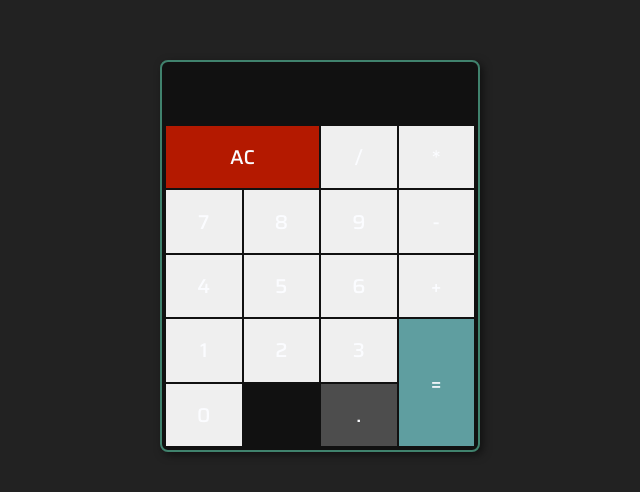
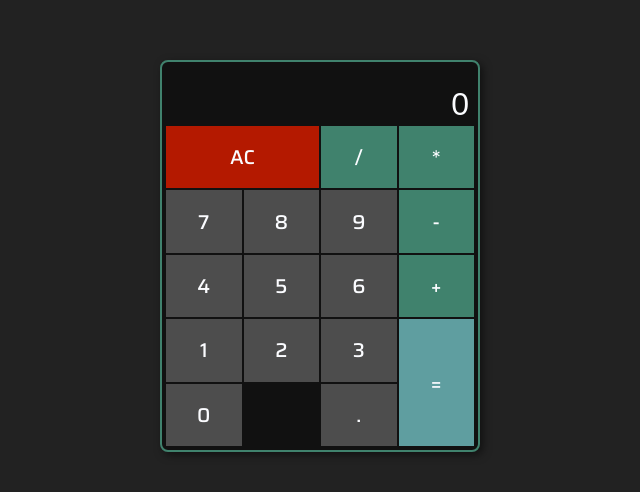
Before and after one commit to DuskoZ/freeCodeCamp, a React (Create React App) app in the folder Front End Development Libraries/build-a-javascript-calculator/: page / in a window 1280 px wide. Shown: the part 144-636 px from the top of the page, without its empty margins (320-960 px from the left). Built offline with nearby package versions, Linux system fonts and the light colour scheme; a web font is replaced by a local one.

Commit message:
updated components

```diff
--- a/Front End Development Libraries/build-a-javascript-calculator/src/App.js
+++ b/Front End Development Libraries/build-a-javascript-calculator/src/App.js
@@ -13,14 +13,54 @@ class Calculator extends React.Component {
             currentSign: "pos",
             lastClicked: "",
         };
+
+        // this.allClear = this.allClear.bind(this);
+        // this.limitWarning = this.limitWarning.bind(this);
+        // this.handleOperator = this.handleOperator.bind(this);
+        // this.handleNumber = this.handleNumber.bind(this);
+        // this.handleDecimal = this.handleDecimal.bind(this);
+        // this.evaluate = this.evaluate.bind(this);
+    }
+
+    allClear() {
+        this.setState({
+            currentValue: "0",
+            prevValue: "0",
+            formula: "",
+            currentSign: "pos",
+            lastClicked: "",
+            // evaluated: false
+        });
+    }
+
+    limitWarning() {
+        console.log("digit limit");
+    }
+    handleOperator() {
+        console.log("operator click");
+    }
+    handleNumber() {
+        console.log("number click");
+    }
+    handleDecimal() {
+        console.log("decimal dot click");
+    }
+    evaluate() {
+        console.log("equals click");
     }
 
     render() {
         return (
             <div className="calculator">
-                <Formula />
-                <Result />
-                <Buttons />
+                <Formula formula={this.state.formula} />
+                <Result result={this.state.currentValue} />
+                <Buttons
+                    allClear={this.allClear}
+                    handleNumber={this.handleNumber}
+                    handleDecimal={this.handleDecimal}
+                    handleOperator={this.handleOperator}
+                    evaluate={this.evaluate}
+                />
             </div>
         );
     }
--- a/Front End Development Libraries/build-a-javascript-calculator/src/components/Buttons.js
+++ b/Front End Development Libraries/build-a-javascript-calculator/src/components/Buttons.js
@@ -2,73 +2,145 @@ const Buttons = (props) => {
     return (
         <div className="btn-container">
             {/* Row 1 */}
-            <button id="clear">AC</button>
+            <button id="clear" onClick={props.allClear}>
+                AC
+            </button>
 
-            <button id="divide" value="/">
+            <button
+                id="divide"
+                value="/"
+                className="operation"
+                onClick={props.handleOperator}
+            >
                 /
             </button>
 
-            <button id="multiply" value="*">
+            <button
+                id="multiply"
+                value="*"
+                className="operation"
+                onClick={props.handleOperator}
+            >
                 *
             </button>
 
             {/* Row 2 */}
-            <button id="seven" value="7">
+            <button
+                id="seven"
+                value="7"
+                className="number"
+                onClick={props.handleNumber}
+            >
                 7
             </button>
 
-            <button id="eight" value="8">
+            <button
+                id="eight"
+                value="8"
+                className="number"
+                onClick={props.handleNumber}
+            >
                 8
             </button>
 
-            <button id="nine" value="9">
+            <button
+                id="nine"
+                value="9"
+                className="number"
+                onClick={props.handleNumber}
+            >
                 9
             </button>
 
-            <button id="subtract" value="-">
+            <button
+                id="subtract"
+                value="-"
+                className="operation"
+                onClick={props.handleOperator}
+            >
                 -
             </button>
 
             {/* Row 3 */}
-            <button id="four" value="4">
+            <button
+                id="four"
+                value="4"
+                className="number"
+                onClick={props.handleNumber}
+            >
                 4
             </button>
 
-            <button id="five" value="5">
+            <button
+                id="five"
+                value="5"
+                className="number"
+                onClick={props.handleNumber}
+            >
                 5
             </button>
 
-            <button id="six" value="6">
+            <button
+                id="six"
+                value="6"
+                className="number"
+                onClick={props.handleNumber}
+            >
                 6
             </button>
 
-            <button id="add" value="+">
+            <button
+                id="add"
+                value="+"
+                className="operation"
+                onClick={props.handleOperator}
+            >
                 +
             </button>
 
             {/* Row 4 */}
-            <button id="one" value="1">
+            <button
+                id="one"
+                value="1"
+                className="number"
+                onClick={props.handleNumber}
+            >
                 1
             </button>
 
-            <button id="two" value="2">
+            <button
+                id="two"
+                value="2"
+                className="number"
+                onClick={props.handleNumber}
+            >
                 2
             </button>
 
-            <button id="three" value="3">
+            <button
+                id="three"
+                value="3"
+                className="number"
+                onClick={props.handleNumber}
+            >
                 3
             </button>
 
             {/* Row 5 */}
-            <button id="zero" value="0">
+            <button
+                id="zero"
+                value="0"
+                className="number"
+                onClick={props.handleNumber}
+            >
                 0
             </button>
 
-            <button id="decimal" value=".">
+            <button id="decimal" value="." onClick={props.handleDecimal}>
                 .
             </button>
 
-            <button id="equals" value="=">
+            <button id="equals" value="=" onClick={props.evaluate}>
                 =
             </button>
         </div>
```
